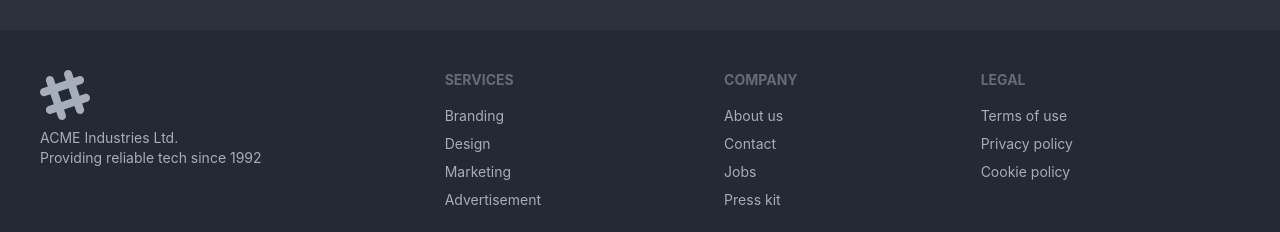
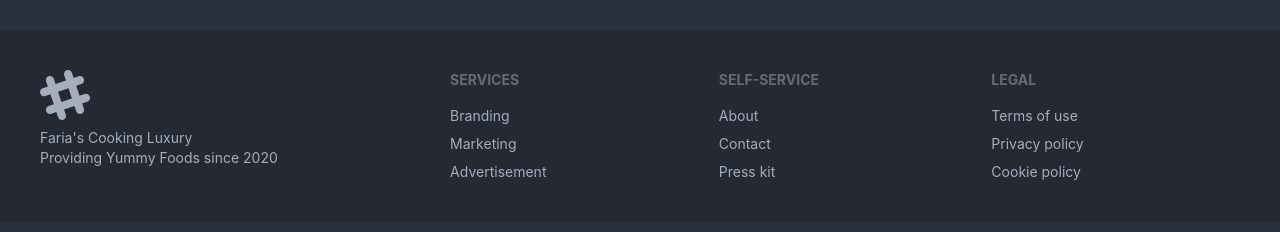
Before and after one commit to faria-r/Cooking-Luxury, a React (Create React App) app: page / in a window 1280 px wide. Shown: the part 2050-2282 px from the top of the page. Built offline with nearby package versions, Linux system fonts and the light colour scheme; no server answers; what react-photo-view would draw is missing.

Commit message:
Footer Updated

```diff
--- a/src/Components/Home/Shared/Footer.js
+++ b/src/Components/Home/Shared/Footer.js
@@ -6,20 +6,18 @@ const Footer = () => {
           <footer className="footer p-10 bg-base-200 text-base-content">
   <div>
     <svg width="50" height="50" viewBox="0 0 24 24" xmlns="http://www.w3.org/2000/svg" fillRule="evenodd" clipRule="evenodd" className="fill-current"><path d="M22.672 15.226l-2.432.811.841 2.515c.33 1.019-.209 2.127-1.23 2.456-1.15.325-2.148-.321-2.463-1.226l-.84-2.518-5.013 1.677.84 2.517c.391 1.203-.434 2.542-1.831 2.542-.88 0-1.601-.564-1.86-1.314l-.842-2.516-2.431.809c-1.135.328-2.145-.317-2.463-1.229-.329-1.018.211-2.127 1.231-2.456l2.432-.809-1.621-4.823-2.432.808c-1.355.384-2.558-.59-2.558-1.839 0-.817.509-1.582 1.327-1.846l2.433-.809-.842-2.515c-.33-1.02.211-2.129 1.232-2.458 1.02-.329 2.13.209 2.461 1.229l.842 2.515 5.011-1.677-.839-2.517c-.403-1.238.484-2.553 1.843-2.553.819 0 1.585.509 1.85 1.326l.841 2.517 2.431-.81c1.02-.33 2.131.211 2.461 1.229.332 1.018-.21 2.126-1.23 2.456l-2.433.809 1.622 4.823 2.433-.809c1.242-.401 2.557.484 2.557 1.838 0 .819-.51 1.583-1.328 1.847m-8.992-6.428l-5.01 1.675 1.619 4.828 5.011-1.674-1.62-4.829z"></path></svg>
-    <p>ACME Industries Ltd.<br/>Providing reliable tech since 1992</p>
+    <p>Faria's Cooking Luxury<br/>Providing Yummy Foods since 2020</p>
   </div>
   <div>
     <span className="footer-title">Services</span>
     <a className="link link-hover">Branding</a>
-    <a className="link link-hover">Design</a>
     <a className="link link-hover">Marketing</a>
     <a className="link link-hover">Advertisement</a>
   </div>
   <div>
-    <span className="footer-title">Company</span>
-    <a className="link link-hover">About us</a>
+    <span className="footer-title">Self-Service</span>
+    <a className="link link-hover">About </a>
     <a className="link link-hover">Contact</a>
-    <a className="link link-hover">Jobs</a>
     <a className="link link-hover">Press kit</a>
   </div>
   <div>
```
